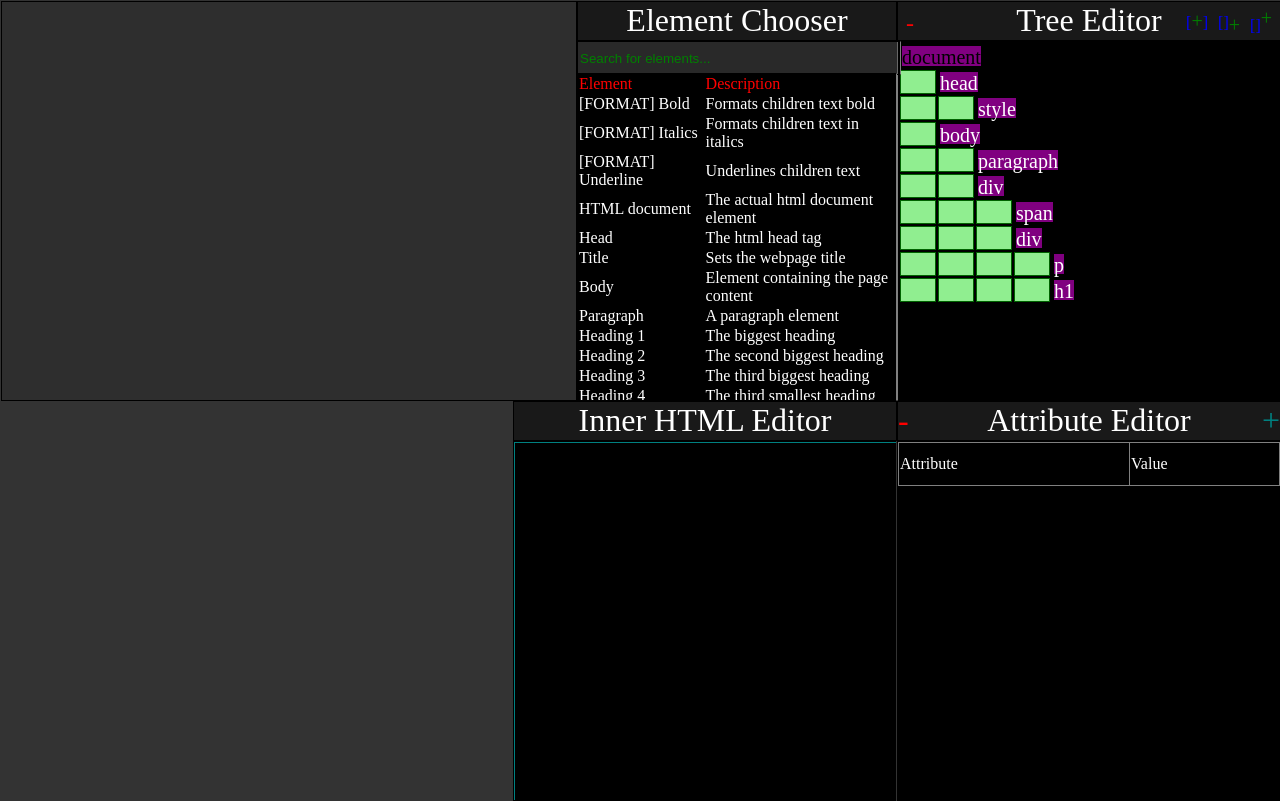
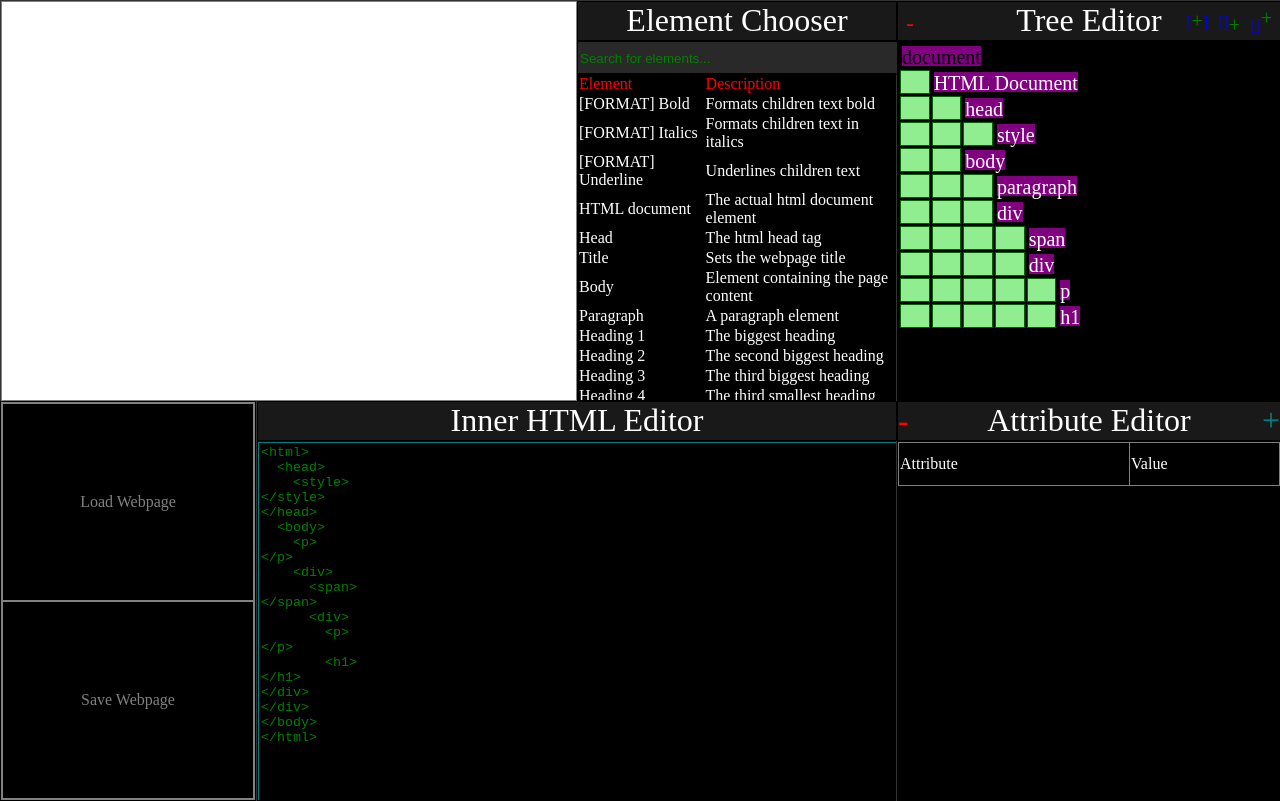
Before and after one commit to WarrenHood/WebGDE, a website: page index.html in a window 1280 px wide. Both pictures are taken after a click on the element "document". Drawn offline with Linux system fonts and the light colour scheme.

Commit message:
Achieved some functionality

```diff
--- a/assets/script.js
+++ b/assets/script.js
@@ -1,6 +1,29 @@
 global_elts = [];
 tree_selected = null;
-doc = new elt("html","/html","document");
+element_chosen = null;
+tab_spaces = 2;
+doc = new elt("","","document");
+function htmlify(root,tabdepth){
+  tabdepth = tabdepth || 0;
+  var str = "";
+  if(root.start_tag){
+    str += stringrep(stringrep(" ",tabdepth),tab_spaces)+"<"+root.start_tag;
+    for(var i=0; i<root.atts.length; i++){
+      str += " " + root.atts[i].name;
+      if(root.atts[i].val)str += "=" + root.atts[i].val;
+    }
+    str += ">\n";
+  }
+  if(root.inner){
+    if(root.start_tag && root.end_tag)str += stringrep(stringrep(" ",tabdepth+1),tab_spaces);
+    str += root.inner + "\n";
+  }
+  else
+    for(var i=0; i<root.children.length; i++)str += htmlify(root.children[i],tabdepth+1);
+  if(root.end_tag)str += "<" + root.end_tag + ">";
+  str += "\n";
+  return str;
+}
 function stringrep(char,reps){
   var s = "";
   for(var i = 0;i < reps;i++)s+=char;
@@ -17,8 +40,8 @@ function loadAtts(){
     var new_val = document.getElementById(\"att_val_"+i+"\").value;\
     current_att.name = new_name;\
     current_att.val = new_val;";
-    table+= "<tr><td><input onfocus='"+select_att+"' onkeyup='"+update_att+"' size=20 id='att_name_"+i+"' value='"+tree_selected.atts[i].name + "'></td>"
-    + "<td><textarea onfocus='"+select_att+"' onkeyup='"+update_att+"' id='att_val_"+i+"'>"+tree_selected.atts[i].val+"</textarea></td></tr>";
+    table+= "<tr><td><input onfocus='"+select_att+"' onkeyup='"+update_att+"' size=20 id='att_name_"+i+"' value='"+tree_selected.atts[i].name + "' onblur='update_pane();'></td>"
+    + "<td><textarea onfocus='"+select_att+"' onkeyup='"+update_att+"' id='att_val_"+i+"' onblur='update_pane();'>"+tree_selected.atts[i].val+"</textarea></td></tr>";
   }
   table += "</table>";
   attribute_editor.innerHTML = table;
@@ -81,27 +104,28 @@ function getChildIndex(elt){
     for(var i=0;i<elt.parent.children.length;i++)if(elt.parent.children[i]==elt)return i;
 }
 function addAbove(){
-  if((!element_chosen) || tree_selected == doc)return;
+  if((!element_chosen) || tree_selected == doc || (!tree_selected))return;
   var toAdd = new elt(element_chosen.start_tag,element_chosen.end_tag,element_chosen.display_name);
   tree_selected.parent.addChild(toAdd,getChildIndex(tree_selected));
   update_pane();
 }
 function addBelow(){
-  if((!element_chosen) || tree_selected == doc)return;
+  if((!element_chosen) || tree_selected == doc || (!tree_selected))return;
   var toAdd = new elt(element_chosen.start_tag,element_chosen.end_tag,element_chosen.display_name);
   tree_selected.parent.addChild(toAdd,getChildIndex(tree_selected)+1);
   update_pane();
 }
 function addInside(){
-  if((!element_chosen))return;
-  var toAdd = new elt(element_chosen.start_tag,element_chosen.end_tag,element_chosen.display_name);
-  tree_selected.addChild(toAdd);
+  if((!element_chosen) || (!tree_selected))return;
+  tree_selected.makeChild(""+element_chosen.start_tag,""+element_chosen.end_tag,""+element_chosen.display_name);
   update_pane();
 }
 function update_pane(){
   html_tree_pane.innerHTML = "<table cellspacing='2' cellpadding='0' id='tree_table'>"+ mapOut(doc)+"</table>";
   loadAtts();
-  if(tree_selected)inner_input.value = tree_selected.inner;
+  preview_pane.contentWindow.document.open("text/htmlreplace");
+  preview_pane.contentWindow.document.write(htmlify(doc));
+  preview_pane.contentWindow.document.close();
 }
 function mapOut(root,level){
   level = level || 0;
@@ -112,6 +136,10 @@ function mapOut(root,level){
   var left_click = "var currentElt = getElt("+root.global_id+");\
   tree_selected = currentElt;\
   update_pane();\
+  var childhtml = \"\";\
+  if(!tree_selected.inner)for(var i=0; i<tree_selected.children.length; i++)childhtml += htmlify(tree_selected.children[i]);\
+  else childhtml = tree_selected.inner;\
+  inner_input.value = childhtml;\
   return false;";
   var init_block_style = (
     (root.show_children)?
@@ -142,8 +170,9 @@ function getDepth(root,level,most){
   }
   return most;
 }
-doc_head = doc.makeChild("head","/head");
-doc_body = doc.makeChild("body","/body");
+htdoc = doc.makeChild("html","/html","HTML Document")
+doc_head = htdoc.makeChild("head","/head");
+doc_body = htdoc.makeChild("body","/body");
 head_style = doc_head.makeChild("style","/style");
 body_para1 = doc_body.makeChild("p","/p","paragraph");
 body_div1 = doc_body.makeChild("div","/div");
@@ -155,98 +184,98 @@ div2_h1 = div1_div2.makeChild("h1","/h1");
 elements = [
   {
     display_name : "[FORMAT] Bold",
-    tag_start : "b",
-    tag_end : "/b",
+    start_tag : "b",
+    end_tag : "/b",
     description : "Formats children text bold"
   },
   {
     display_name : "[FORMAT] Italics",
-    tag_start : "i",
-    tag_end : "/i",
+    start_tag : "i",
+    end_tag : "/i",
     description : "Formats children text in italics"
   },
   {
     display_name : "[FORMAT] Underline",
-    tag_start : "u",
-    tag_end : "/u",
+    start_tag : "u",
+    end_tag : "/u",
     description : "Underlines children text"
   },
   {
     display_name : "HTML document",
-    tag_start : "html",
-    tag_end : "/html",
+    start_tag : "html",
+    end_tag : "/html",
     description : "The actual html document element"
   },
   {
     display_name : "Head",
-    tag_start : "head",
-    tag_end : "/head",
+    start_tag : "head",
+    end_tag : "/head",
     description : "The html head tag"
   },
   {
     display_name : "Title",
-    tag_start : "html",
-    tag_end : "/html",
+    start_tag : "title",
+    end_tag : "/title",
     description : "Sets the webpage title"
   },
   {
     display_name : "Body",
-    tag_start : "body",
-    tag_end : "/body",
+    start_tag : "body",
+    end_tag : "/body",
     description : "Element containing the page content"
   },
   {
     display_name : "Paragraph",
-    tag_start : "p",
-    tag_end : "/p",
+    start_tag : "p",
+    end_tag : "/p",
     description : "A paragraph element"
   },
   {
     display_name : "Heading 1",
-    tag_start : "h1",
-    tag_end : "/h1",
+    start_tag : "h1",
+    end_tag : "/h1",
     description : "The biggest heading"
   },
   {
     display_name : "Heading 2",
-    tag_start : "h2",
-    tag_end : "/h2",
+    start_tag : "h2",
+    end_tag : "/h2",
     description : "The second biggest heading"
   },
   {
     display_name : "Heading 3",
-    tag_start : "h3",
-    tag_end : "/h3",
+    start_tag : "h3",
+    end_tag : "/h3",
     description : "The third biggest heading"
   },
   {
     display_name : "Heading 4",
-    tag_start : "h4",
-    tag_end : "/h4",
+    start_tag : "h4",
+    end_tag : "/h4",
     description : "The third smallest heading"
   },
   {
     display_name : "Heading 5",
-    tag_start : "h5",
-    tag_end : "/h5",
+    start_tag : "h5",
+    end_tag : "/h5",
     description : "The second smallest heading"
   },
   {
     display_name : "Heading 6",
-    tag_start : "h6",
-    tag_end : "/h6",
+    start_tag : "h6",
+    end_tag : "/h6",
     description : "The smallest heading"
   },
   {
     display_name : "Image",
-    tag_start : "img",
-    tag_end : "",
+    start_tag : "img",
+    end_tag : "",
     description : "An image element"
   },
   {
     display_name : "Plain Text",
-    tag_start : "",
-    tag_end : "",
+    start_tag : "",
+    end_tag : "",
     description : "Plain text(no tag)"
   }
 ]
@@ -257,9 +286,7 @@ function loadElementChooser(){
     var func = "if(document.getElementsByClassName(\"selected\").length)\
     document.getElementsByClassName(\"selected\")[0].className = \"\";\
     document.getElementById(\"row"+i+"\").className = \"selected\";\
-    element_chosen = {start_tag:\""+elements[i].start_tag+"\",\
-    end_tag:\""+elements[i].end_tag+"\",\
-    display_name:\""+elements[i].display_name+"\"};";
+    element_chosen = {start_tag:\""+elements[i].start_tag+"\", end_tag:\""+elements[i].end_tag+"\",display_name:\""+elements[i].display_name+"\"};";
     var mouseover = "var current = document.getElementById(\"row"+i+"\");\
     current.style.background = \"black\";\
     current.style.color = \"orange\";\
@@ -292,6 +319,11 @@ loadfunc = function(){
   inner_head = document.getElementById("inner-head");
   inner_pane = document.getElementById("inner-pane");
   inner_input = document.getElementById("inner-input");
+  io_menu = document.getElementById("io-menu");
+  io_menu.style.width = window.innerWidth*0.2 -2 + "px";
+  io_menu.style.height = window.innerHeight*0.5 - 2 + "px";
+  io_menu.style.top = window.innerHeight*0.5 + 1 + "px";
+  io_menu.style.left = "0px";
   element_head.style.width = window.innerWidth*0.25 - 2 + "px";
   element_head.style.height = window.innerHeight*0.05 - 2 + "px";
   element_head.style.left = window.innerWidth*0.45 + 1 + "px";
@@ -321,19 +353,19 @@ loadfunc = function(){
   attribute_head.style.width = window.innerWidth*0.3 - 2 + "px";
   attribute_head.style.top = window.innerHeight*0.5 + 1 + "px";
   attribute_head.style.left = window.innerWidth*0.7 + 1 + "px";
-  inner_head.style.width = window.innerWidth*0.3 - 2 + "px";
+  inner_head.style.width = window.innerWidth*0.5 - 2 + "px";
   inner_head.style.height = window.innerHeight*0.05 - 2 + "px";
-  inner_head.style.left = window.innerWidth*0.4 + 1 + "px";
+  inner_head.style.left = window.innerWidth*0.2 + 1 + "px";
   inner_head.style.top = window.innerHeight*0.5 + 1 + "px";
-  inner_pane.style.width = window.innerWidth*0.3 - 2 + "px";
+  inner_pane.style.width = window.innerWidth*0.5 - 2 + "px";
   inner_pane.style.height = window.innerHeight*0.45 - 2 + "px";
-  inner_pane.style.left = window.innerWidth*0.4 + 1 + "px";
+  inner_pane.style.left = window.innerWidth*0.2 + 1 + "px";
   inner_pane.style.top = window.innerHeight*0.55 + 1 + "px";
   loadElementChooser();
   window.onkeyup = function(e){
     e = e || event;
     if(e.keyCode == 46){
-      if(!(tree_selected == doc))tree_selected.remove();update_pane();
+      if(!(tree_selected == doc) && tree_selected){tree_selected.remove();tree_selected=null;update_pane();}
     }
   }
   inner_input.onkeyup = function(){
--- a/assets/style.css
+++ b/assets/style.css
@@ -17,11 +17,11 @@ html, body {
   border-spacing: 10px;
 }
 #preview {
-  background:rgba(0,0,0,0.1);
+  background:white;
   position:absolute;
   top:1px;
   left:1px;
-  border:1px solid black;
+  border:1px solid grey;
 }
 ::-webkit-scrollbar {
 display: none;
@@ -29,7 +29,7 @@ display: none;
 #element-chooser {
   background:black;
   border:1px solid black;
-  border-right:1px solid grey;
+  border-right:none;
   position:absolute;
   overflow-x:hidden;
   overflow-y:auto;
@@ -38,7 +38,7 @@ display: none;
   background:rgba(0,0,0,0.2);
   position:absolute;
   border:1px solid black;
-  border-right:1px solid grey;
+  border-right:none;
   color:green;
 }
 #element-head {
@@ -54,7 +54,6 @@ display: none;
   border:1px solid black;
   position:absolute;
   background:black;
-  border-left:1px solid grey;
   overflow:auto;
 }
 #html-tree-head {
@@ -156,6 +155,23 @@ display: none;
 #att-add:hover {
   color:white;
 }
+#io-menu table {
+  width:inherit;
+  height:inherit;
+  table-layout:fixed;
+  text-align:center;
+  border-collapse:collapse;
+}
+#io-menu td{
+  background:black;
+  border:2px solid grey;
+  color:grey;
+}
+#io-menu td:hover {
+  background:limegreen;
+  border:2px solid darkgreen;
+  color:black;
+}
 #att-rem{
   color:red;
   cursor:pointer;
@@ -167,7 +183,13 @@ display: none;
 #att-add:hover {
   color:white;
 }
-
+#io-menu {
+  border:1px solid black;
+  position:absolute;
+  background:black;
+  overflow:auto;
+  left:0px;
+}
 .selected {
   color:green;
   background:rgb(255,255,255);
--- a/index.html
+++ b/index.html
@@ -20,7 +20,7 @@
       <div id="adddown" class="treebutton" onclick="addBelow();return false;">
         []<sub><span>+</span></sub>
       </div>
-      <div id="delete" class="treebutton" onclick="if(!(tree_selected == doc))tree_selected.remove();update_pane();">
+      <div id="delete" class="treebutton" onclick="if(!(tree_selected == doc)){tree_selected.remove();inner_input.value = '';}tree_selected=null;update_pane();">
         <span style="color:red;cursor:pointer;font-size:3vh;">
           -
         </span>
@@ -38,5 +38,11 @@
     <div id="element-chooser"></div>
     <div id="inner-head">Inner HTML Editor</div>
     <div id="inner-pane"><textarea id="inner-input"></textarea></div>
+    <div id="io-menu">
+      <table>
+        <tr><td id="page_loader">Load Webpage</td></tr>
+        <tr><td id="page_saver">Save Webpage</td></tr>
+      </table>
+    </div>
   </body>
 </html>
```
Also changed, not shown: Screenshot from 2017-12-24 12-24-37.png (added).
